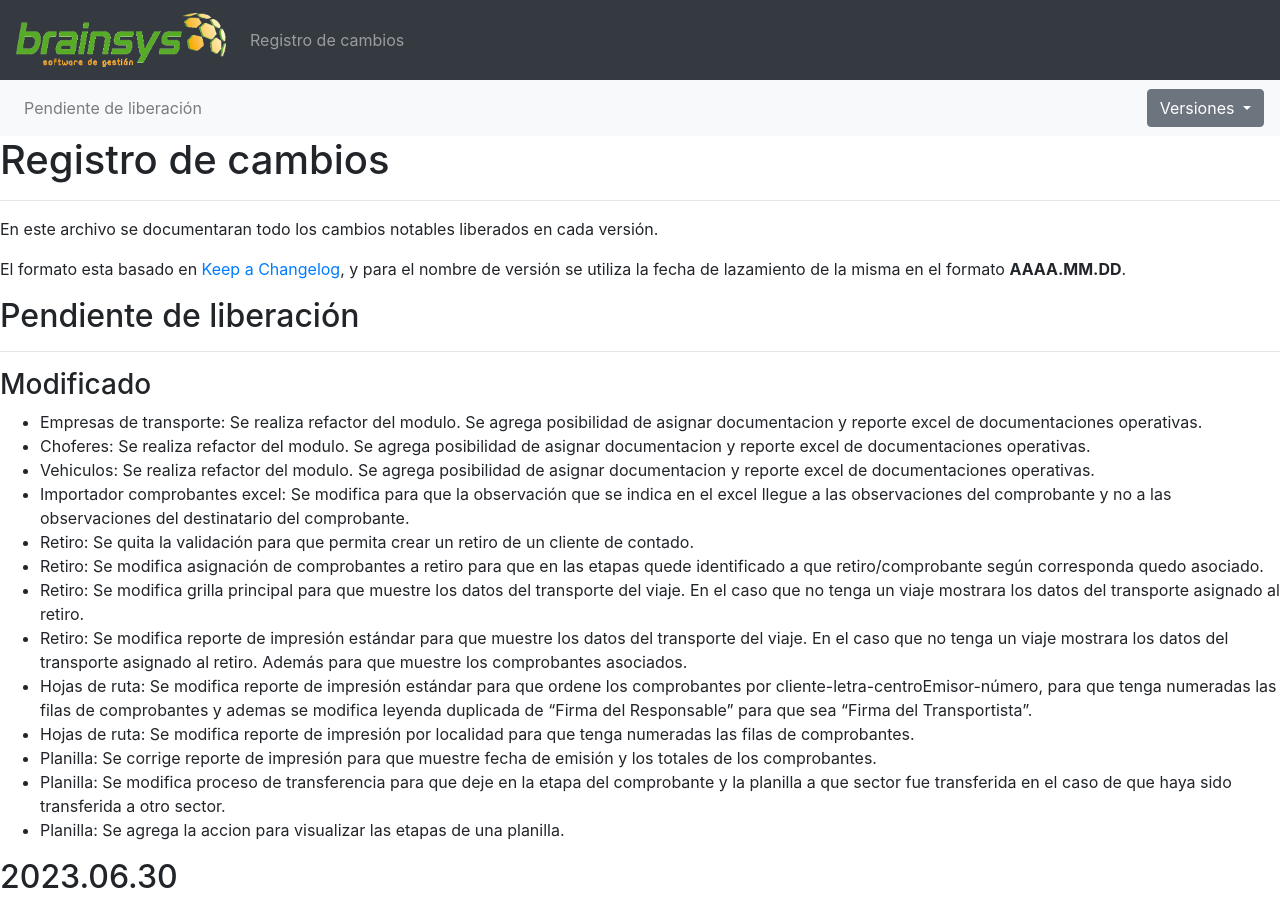
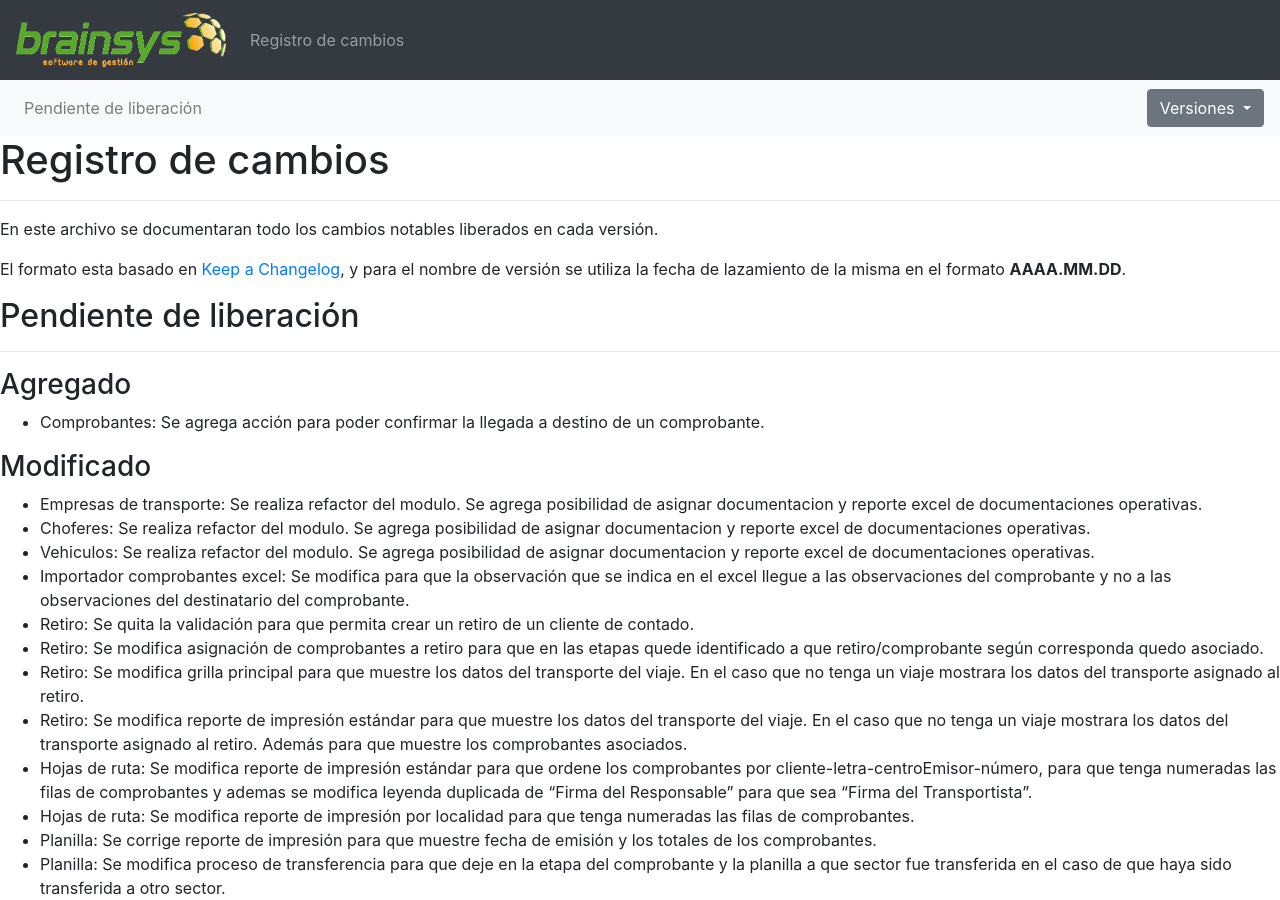
Before and after one commit to brainsys-arsaad/versionado, a Jekyll site: the page built from registro-cambios.markdown, in a window 1280 px wide and 900 px high. Built offline with Jekyll 4.4.1, drawn with Linux system fonts in a browser that asks for light colours.

Commit message:
Update registro-cambios.markdown

```diff
--- a/registro-cambios.markdown
+++ b/registro-cambios.markdown
@@ -95,6 +95,9 @@ El formato esta basado en [Keep a Changelog](https://keepachangelog.com/es-ES/1.
 
 ## Pendiente de liberación
 ---
+
+### Agregado
+- Comprobantes: Se agrega acción para poder confirmar la llegada a destino de un comprobante.
 
 ### Modificado
 - Empresas de transporte: Se realiza refactor del modulo. Se agrega posibilidad de asignar documentacion y reporte excel de documentaciones operativas.
```
